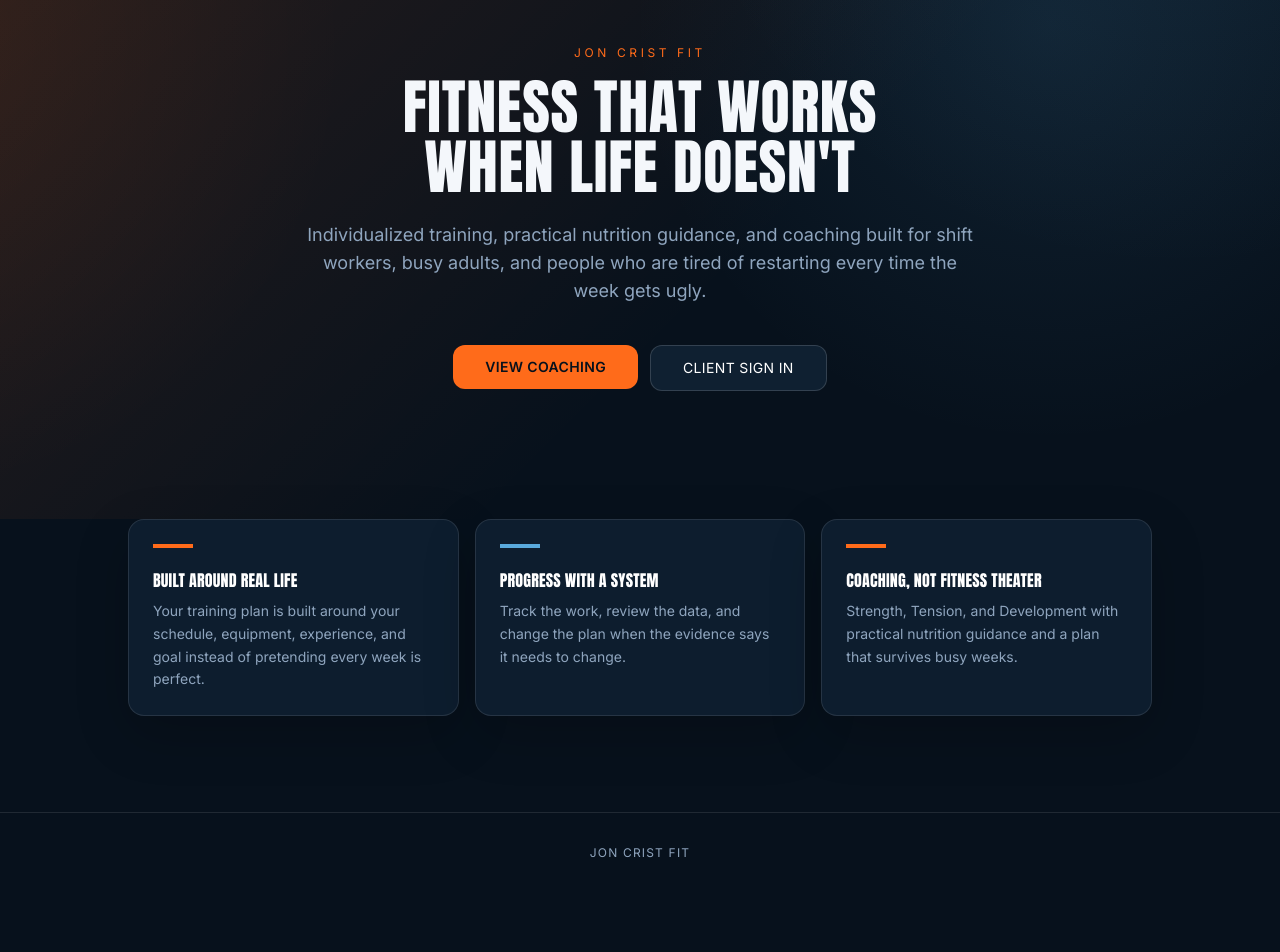
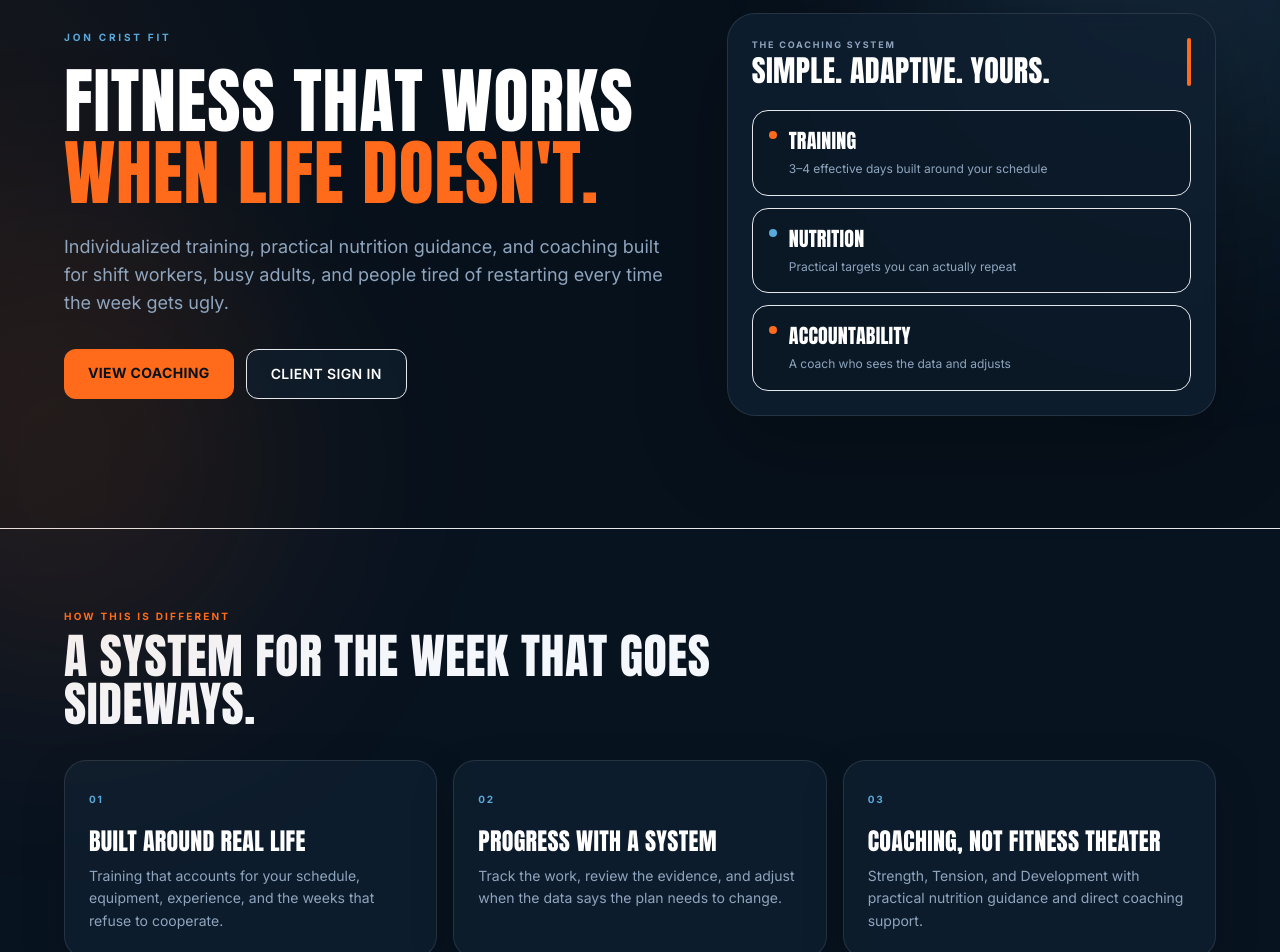
Before and after one commit to jcrist89/jcf-portal, a Next.js app: page / in a window 1280 px wide. Shown: the part 140-1092 px from the top of the page. Before the commit the page ends 1033 px from the top, so only its background shows below. Built offline with nearby package versions, Linux system fonts and the light colour scheme; no server answers.

Commit message:
design: rebuild public homepage around JCF v2 system

```diff
--- a/src/app/page.tsx
+++ b/src/app/page.tsx
@@ -2,20 +2,22 @@ import { redirect } from "next/navigation";
 import Link from "next/link";
 import { getUser } from "@/lib/auth/require";
 import { PublicHeader } from "@/components/PublicHeader";
-import { Button } from "@/components/Button";
 
 const PILLARS = [
   {
+    number: "01",
     title: "Built Around Real Life",
-    desc: "Your training plan is built around your schedule, equipment, experience, and goal instead of pretending every week is perfect.",
+    desc: "Training that accounts for your schedule, equipment, experience, and the weeks that refuse to cooperate.",
   },
   {
+    number: "02",
     title: "Progress With A System",
-    desc: "Track the work, review the data, and change the plan when the evidence says it needs to change.",
+    desc: "Track the work, review the evidence, and adjust when the data says the plan needs to change.",
   },
   {
+    number: "03",
     title: "Coaching, Not Fitness Theater",
-    desc: "Strength, Tension, and Development with practical nutrition guidance and a plan that survives busy weeks.",
+    desc: "Strength, Tension, and Development with practical nutrition guidance and direct coaching support.",
   },
 ];
 
@@ -24,51 +26,114 @@ export default async function LandingPage() {
   if (user) redirect(user.role === "coach" ? "/coach" : "/dashboard");
 
   return (
-    <div className="min-h-screen">
+    <div className="min-h-screen overflow-hidden">
       <PublicHeader />
 
       <main id="main-content">
-        <section className="relative overflow-hidden px-6 py-24 sm:py-32">
-          <div className="absolute inset-0 bg-diagonal-fade pointer-events-none" />
-          <div className="relative z-10 max-w-3xl mx-auto text-center">
-            <p className="text-[#FF6B1A] text-xs uppercase tracking-[0.3em] mb-4">Jon Crist Fit</p>
-            <h1 className="font-display uppercase text-4xl sm:text-6xl tracking-tight leading-[1.05] mb-6">
+        <section className="relative px-6 pb-20 pt-16 sm:pb-28 sm:pt-24">
+          <div className="pointer-events-none absolute right-[-10rem] top-[-12rem] h-[32rem] w-[32rem] rounded-full bg-jcf-blue/10 blur-[110px]" />
+          <div className="pointer-events-none absolute bottom-[-10rem] left-[-10rem] h-[28rem] w-[28rem] rounded-full bg-jcf-gold/10 blur-[110px]" />
+
+          <div className="relative mx-auto grid max-w-6xl items-center gap-10 lg:grid-cols-[1.12fr_.88fr]">
+            <div>
+              <p className="mb-5 text-[10px] font-bold uppercase tracking-[0.28em] text-jcf-blue">Jon Crist Fit</p>
+              <h1 className="max-w-4xl font-display text-5xl uppercase leading-[0.96] tracking-tight text-white sm:text-7xl">
                 Fitness That Works
                 <br />
-              When Life Doesn&apos;t
+                <span className="text-jcf-gold">When Life Doesn't.</span>
               </h1>
-            <p className="text-jcf-gray text-base sm:text-lg max-w-2xl mx-auto mb-10">
-              Individualized training, practical nutrition guidance, and coaching built for shift
-              workers, busy adults, and people who are tired of restarting every time the week gets ugly.
+              <p className="mt-6 max-w-2xl text-base leading-relaxed text-jcf-gray sm:text-lg">
+                Individualized training, practical nutrition guidance, and coaching built for shift workers, busy adults, and people tired of restarting every time the week gets ugly.
               </p>
-            <div className="flex flex-col sm:flex-row gap-3 justify-center">
-              <Link href="/pricing">
-                <Button className="w-full sm:w-auto px-8 py-3 text-base">View Coaching</Button>
+
+              <div className="mt-8 flex flex-col gap-3 sm:flex-row">
+                <Link
+                  href="/pricing"
+                  className="rounded-xl bg-jcf-gold px-6 py-3.5 text-center text-sm font-bold uppercase tracking-wide text-jcf-black transition-all hover:brightness-105 active:translate-y-px"
+                >
+                  View Coaching
                 </Link>
-              <Link href="/login">
-                <Button variant="secondary" className="w-full sm:w-auto px-8 py-3 text-base">
+                <Link
+                  href="/login"
+                  className="rounded-xl border border-white/12 bg-jcf-panel/60 px-6 py-3.5 text-center text-sm font-semibold uppercase tracking-wide text-white transition-colors hover:border-jcf-blue/35 hover:bg-jcf-panel"
+                >
                   Client Sign In
-                </Button>
                 </Link>
+              </div>
+            </div>
+
+            <aside className="relative rounded-[28px] border border-white/10 bg-jcf-panel/80 p-6 shadow-[0_28px_90px_rgba(0,0,0,0.3)] backdrop-blur">
+              <div className="mb-6 flex items-center justify-between gap-4">
+                <div>
+                  <p className="text-[9px] font-bold uppercase tracking-[0.2em] text-jcf-gray">The coaching system</p>
+                  <h2 className="mt-1 font-display text-3xl uppercase leading-none text-white">Simple. Adaptive. Yours.</h2>
+                </div>
+                <div className="h-12 w-1 rounded-full bg-jcf-gold" />
+              </div>
+
+              <div className="space-y-3">
+                {[
+                  ["Training", "3–4 effective days built around your schedule"],
+                  ["Nutrition", "Practical targets you can actually repeat"],
+                  ["Accountability", "A coach who sees the data and adjusts"],
+                ].map(([title, copy], index) => (
+                  <div key={title} className="rounded-2xl border border-white/8 bg-jcf-black/30 p-4">
+                    <div className="flex items-start gap-3">
+                      <span className={`mt-1 h-2 w-2 shrink-0 rounded-full ${index === 1 ? "bg-jcf-blue" : "bg-jcf-gold"}`} />
+                      <div>
+                        <h3 className="font-display text-xl uppercase tracking-wide text-white">{title}</h3>
+                        <p className="mt-1 text-xs leading-relaxed text-jcf-gray">{copy}</p>
+                      </div>
+                    </div>
+                  </div>
+                ))}
+              </div>
+            </aside>
+          </div>
+        </section>
+
+        <section className="border-y border-white/8 bg-jcf-charcoal/50 px-6 py-16 sm:py-20">
+          <div className="mx-auto max-w-6xl">
+            <div className="mb-8 max-w-2xl">
+              <p className="mb-2 text-[10px] font-bold uppercase tracking-[0.22em] text-jcf-gold">How this is different</p>
+              <h2 className="font-display text-4xl uppercase leading-none tracking-tight sm:text-5xl">
+                A system for the week that goes sideways.
+              </h2>
+            </div>
+
+            <div className="grid gap-4 md:grid-cols-3">
+              {PILLARS.map((pillar) => (
+                <article key={pillar.title} className="rounded-[22px] border border-white/10 bg-jcf-panel/75 p-6 shadow-[0_16px_45px_rgba(0,0,0,0.16)]">
+                  <span className="text-[10px] font-bold tracking-[0.18em] text-jcf-blue">{pillar.number}</span>
+                  <h3 className="mt-5 font-display text-2xl uppercase leading-none tracking-wide text-white">{pillar.title}</h3>
+                  <p className="mt-3 text-sm leading-relaxed text-jcf-gray">{pillar.desc}</p>
+                </article>
+              ))}
             </div>
           </div>
         </section>
 
-        <section className="px-6 pb-24">
-          <div className="max-w-5xl mx-auto grid gap-4 sm:grid-cols-3">
-            {PILLARS.map((p, index) => (
-              <div key={p.title} className="bg-jcf-panel/90 border border-white/10 rounded-2xl p-6 shadow-[0_18px_54px_rgba(0,0,0,0.20)]">
-                <div className={`h-1 w-10 mb-5 ${index % 2 === 0 ? "bg-[#FF6B1A]" : "bg-[#59A9DC]"}`} />
-                <h3 className="font-display uppercase tracking-wide text-white mb-2">{p.title}</h3>
-                <p className="text-jcf-gray text-sm leading-relaxed">{p.desc}</p>
-              </div>
-            ))}
+        <section className="px-6 py-20 sm:py-24">
+          <div className="mx-auto max-w-5xl rounded-[28px] border border-jcf-gold/20 bg-gradient-to-br from-jcf-panel to-jcf-charcoal p-7 text-center shadow-[0_24px_80px_rgba(0,0,0,0.24)] sm:p-10">
+            <p className="text-[10px] font-bold uppercase tracking-[0.22em] text-jcf-blue">No January required</p>
+            <h2 className="mx-auto mt-3 max-w-3xl font-display text-4xl uppercase leading-none tracking-tight sm:text-5xl">
+              Stop waiting for life to calm down.
+            </h2>
+            <p className="mx-auto mt-4 max-w-2xl text-sm leading-relaxed text-jcf-gray">
+              Build the plan around the life you already have, then make it stronger from there.
+            </p>
+            <Link
+              href="/pricing"
+              className="mt-7 inline-block rounded-xl bg-jcf-gold px-7 py-3.5 text-sm font-bold uppercase tracking-wide text-jcf-black transition-all hover:brightness-105 active:translate-y-px"
+            >
+              See Coaching Options
+            </Link>
           </div>
         </section>
       </main>
 
-      <footer className="px-6 py-8 border-t border-white/10 text-center text-jcf-gray text-xs uppercase tracking-widest">
-        Jon Crist Fit
+      <footer className="border-t border-white/10 px-6 py-8 text-center text-[10px] font-semibold uppercase tracking-[0.18em] text-jcf-gray">
+        Jon Crist Fit · Simple Training // Consistent Effort
       </footer>
     </div>
   );
```
Lines whose indentation alone changed are shown as unchanged.
